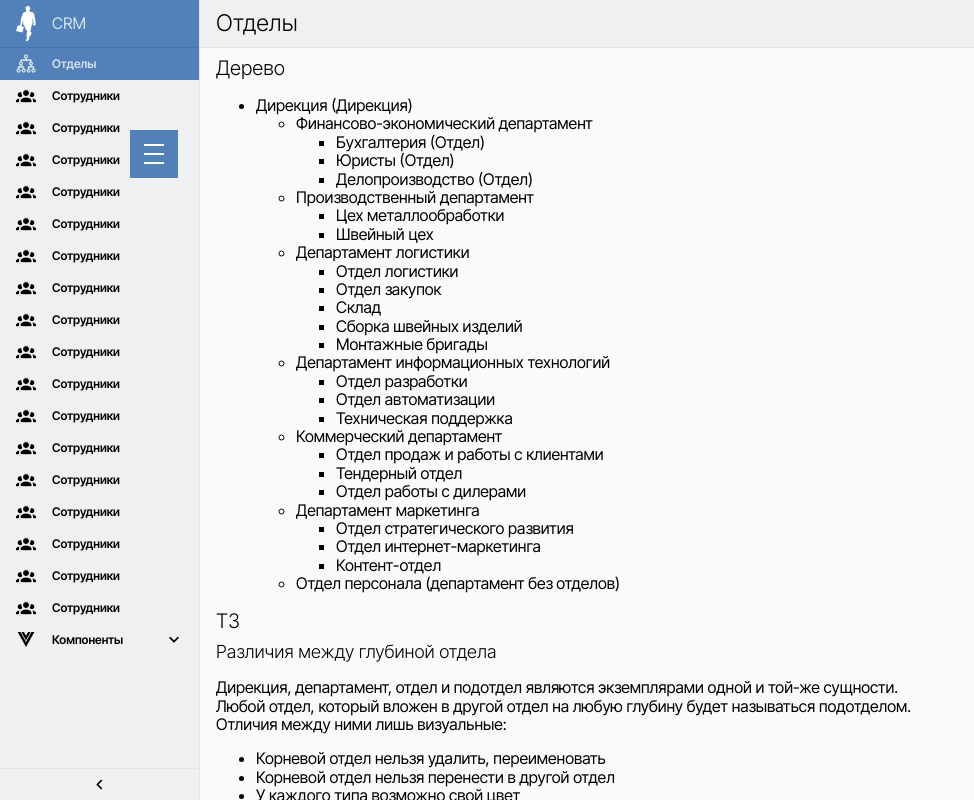
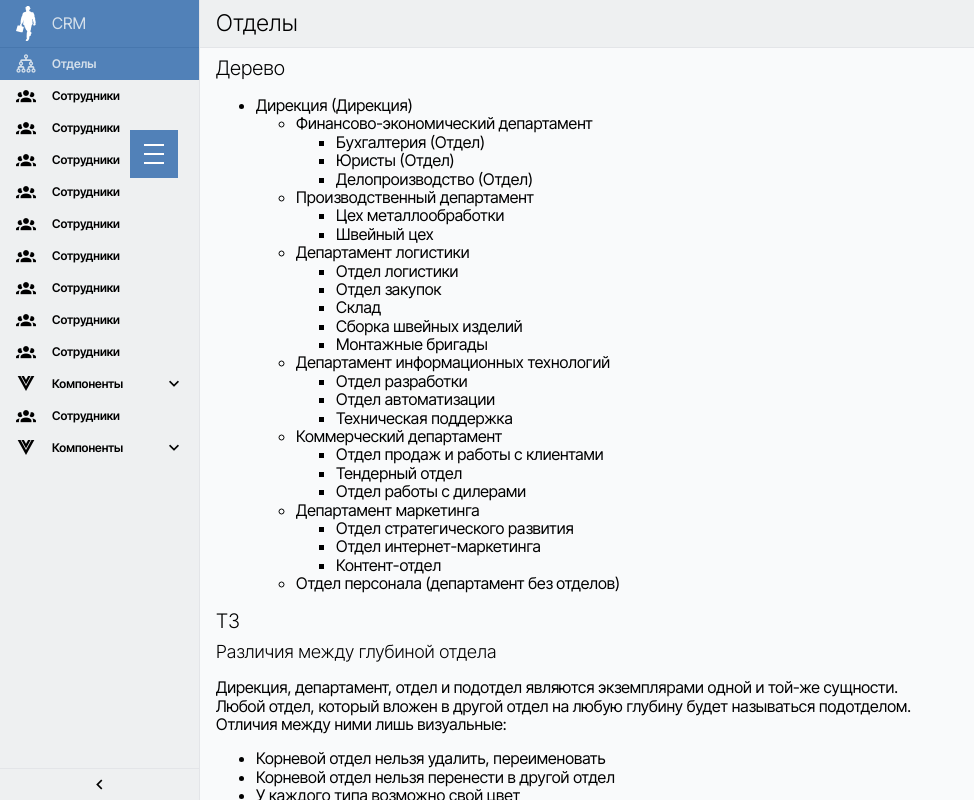
Before and after one commit to hardmagnett/big-company, a Vue app: page / in a window 1280 px wide. Shown: the whole page, without its empty margins (0-974 px from the left). Built offline with nearby package versions, Linux system fonts and the light colour scheme.

Commit message:
Подсветка меню 2-го уровня.

```diff
--- a/src/a-library/assets/typo/main.css
+++ b/src/a-library/assets/typo/main.css
@@ -1,7 +1,7 @@
 body {
   font-family: var(--body-font-family);
   font-size: var(--font-size-base);
-  color: var(--clr-font-blue-dark);
+  color: var(--clr-font-blue-darkest);
 }
 
 a {
--- a/src/a-library/assets/variables/colors.css
+++ b/src/a-library/assets/variables/colors.css
@@ -69,6 +69,8 @@
   --_sat-bg-small: 9%;
   --_light-bg-small: 94%;
 
+  --_sat-bg-smaller: 9%;
+  --_light-bg-smaller: 90%;
 
 
   --_sat-bg-accent: 19%;
@@ -79,6 +81,7 @@
 
   --clr-bg-blue-big: hsl(var(--_hue-blue), var(--_sat-bg-big), var(--_light-bg-big));
   --clr-bg-blue-small: hsl(var(--_hue-blue), var(--_sat-bg-small), var(--_light-bg-small));
+  --clr-bg-blue-smaller: hsl(var(--_hue-blue), var(--_sat-bg-smaller), var(--_light-bg-smaller));
   --clr-bg-blue-accent: hsl(var(--_hue-blue), var(--_sat-bg-accent), var(--_light-bg-accent));
   --clr-bg-blue-highlight: hsl(var(--_hue-blue), var(--_sat-bg-highlight), var(--_light-bg-highlight));
 
@@ -107,9 +110,13 @@
   --_light-font-gray: 58%;
 
   --_sat-font-dark: 0%;
-  --_light-font-dark: 0%;
+  --_light-font-dark: 20%;
+
+  --_sat-font-darkest: 0%;
+  --_light-font-darkest: 0%;
 
   --clr-font-blue-light: hsl(var(--_hue-blue), var(--_sat-font-light), var(--_light-font-light));
   --clr-font-blue-gray: hsl(var(--_hue-blue), var(--_sat-font-gray), var(--_light-font-gray));
   --clr-font-blue-dark: hsl(var(--_hue-blue), var(--_sat-font-dark), var(--_light-font-dark));
+  --clr-font-blue-darkest: hsl(var(--_hue-blue), var(--_sat-font-darkest), var(--_light-font-darkest));
 }
--- a/src/a-library/components/layout/AMainMenu/AMainMenu.vue
+++ b/src/a-library/components/layout/AMainMenu/AMainMenu.vue
@@ -1,4 +1,17 @@
 <script setup lang="ts">
+/**
+ * Меню предусматривает лишь 1 уровень вложенности (У элемента может быть лишь 1 уровень потомков).
+ * Делать глубже не имеет смысла:
+ * - Это не помещается в экраны сматрфонов уже на 3-м уровне.
+ * - Для 2-х уровней
+ *   - либо будет пестрить от всех цветных подсветок, подсказывающих какой уровень открыт,
+ *   — либо без подсветок будет непонятно какой уровень открыт.
+ * - Это неудобно с точки зрения UX - пользователь путается.
+ *   Лучше на более вложенные элементы делать ссылки уже непосредственно на страницах.
+ *
+ * Я не встречал подобных боковых меню, у которых было-бы 2 и более уровней вложенности,
+ * да таких, чтобы были удобными. В Vuetify всего 2 уровня. В SilverStripe всего 1 уровень.
+ */
 
 import {ref, computed} from 'vue';
 import { storeToRefs } from 'pinia'
@@ -71,14 +84,14 @@ const menuItems = [
   { id: i++, title: 'Сотрудники', icon: 'mdi-account-group', route: { to: 'employees'},} as MenuItem ,
   { id: i++, title: 'Сотрудники', icon: 'mdi-account-group', route: { to: 'employees'},} as MenuItem ,
   { id: i++, title: 'Сотрудники', icon: 'mdi-account-group', route: { to: 'employees'},} as MenuItem ,
-  { id: i++, title: 'Сотрудники', icon: 'mdi-account-group', route: { to: 'employees'},} as MenuItem ,
-  { id: i++, title: 'Сотрудники', icon: 'mdi-account-group', route: { to: 'employees'},} as MenuItem ,
-  { id: i++, title: 'Сотрудники', icon: 'mdi-account-group', route: { to: 'employees'},} as MenuItem ,
-  { id: i++, title: 'Сотрудники', icon: 'mdi-account-group', route: { to: 'employees'},} as MenuItem ,
-  { id: i++, title: 'Сотрудники', icon: 'mdi-account-group', route: { to: 'employees'},} as MenuItem ,
-  { id: i++, title: 'Сотрудники', icon: 'mdi-account-group', route: { to: 'employees'},} as MenuItem ,
-  { id: i++, title: 'Сотрудники', icon: 'mdi-account-group', route: { to: 'employees'},} as MenuItem ,
-  { id: i++, title: 'Сотрудники', icon: 'mdi-account-group', route: { to: 'employees'},} as MenuItem ,
+  // { id: i++, title: 'Сотрудники', icon: 'mdi-account-group', route: { to: 'employees'},} as MenuItem ,
+  // { id: i++, title: 'Сотрудники', icon: 'mdi-account-group', route: { to: 'employees'},} as MenuItem ,
+  // { id: i++, title: 'Сотрудники', icon: 'mdi-account-group', route: { to: 'employees'},} as MenuItem ,
+  // { id: i++, title: 'Сотрудники', icon: 'mdi-account-group', route: { to: 'employees'},} as MenuItem ,
+  // { id: i++, title: 'Сотрудники', icon: 'mdi-account-group', route: { to: 'employees'},} as MenuItem ,
+  // { id: i++, title: 'Сотрудники', icon: 'mdi-account-group', route: { to: 'employees'},} as MenuItem ,
+  // { id: i++, title: 'Сотрудники', icon: 'mdi-account-group', route: { to: 'employees'},} as MenuItem ,
+  // { id: i++, title: 'Сотрудники', icon: 'mdi-account-group', route: { to: 'employees'},} as MenuItem ,
   // { id: i++, title: 'Сотрудники', icon: 'mdi-account-group', route: { to: 'employees'},} as MenuItem ,
   // { id: i++, title: 'Сотрудники', icon: 'mdi-account-group', route: { to: 'employees'},} as MenuItem ,
   // { id: i++, title: 'Сотрудники', icon: 'mdi-account-group', route: { to: 'employees'},} as MenuItem ,
@@ -89,6 +102,47 @@ const menuItems = [
   // { id: i++, title: 'Сотрудники', icon: 'mdi-account-group', route: { to: 'employees'},} as MenuItem ,
   // { id: i++, title: 'Сотрудники', icon: 'mdi-account-group', route: { to: 'employees'},} as MenuItem ,
 
+  {
+    id: i++,
+    title: 'Сотрудники',
+    icon: 'mdi-account-group',
+    route: {
+      to: 'employees'
+    },
+  } as MenuItem ,
+  {
+    id: i++,
+    title: 'Компоненты',
+    icon: 'mdi-vuejs',
+    children: [
+      {
+        id: i++,
+        title: 'Заголовки',
+        icon: 'mdi-format-size',
+        route: {
+          to: 'headers'
+        },
+      } as MenuItem ,
+      {
+        id: i++,
+        title: 'Кнопки',
+        icon: 'mdi-button-cursor',
+        route: {
+          to: 'buttons'
+        },
+      } as MenuItem ,
+      {
+        id: i++,
+        title: 'Элементы форм',
+        icon: 'mdi-form-textbox',
+        route: {
+          to: 'inputs'
+        },
+      } as MenuItem
+    ]
+  },
+
+  // Ещё раз сотрудники и компоненты
   {
     id: i++,
     title: 'Сотрудники',
--- a/src/a-library/components/layout/AMainMenu/AMainMenuItem.vue
+++ b/src/a-library/components/layout/AMainMenu/AMainMenuItem.vue
@@ -64,7 +64,8 @@ const paddingLeft = computed(() => props.deepLevel * 16)
 const classes = computed(() => {
   return {
     'main-menu-item--is-closed': props.menuItem.children && isClosed.value,
-    'main-menu-item--main-menu-is-collapsed': props.isMainMenuCollapsed
+    'main-menu-item--main-menu-is-collapsed': props.isMainMenuCollapsed,
+    'main-menu-item--deep-level-1': props.deepLevel === 1
   }
 })
 
@@ -195,7 +196,7 @@ onMounted(() => {
 
     height: var(--height);
     line-height: var(--height);
-    color: var(--clr-font-blue-dark);
+    color: var(--clr-font-blue-darkest);
     text-decoration: none;
     transition: background-color var(--time-short), color var(--time-short);
     font-size: var(--font-size-tiny);
@@ -231,7 +232,7 @@ onMounted(() => {
 
     &.main-menu-item__link--active {
       background-color: var(--accentedColor);
-      color: var(--clr-font-blue-light);
+      color: var(--clr-font-blue-light) !important;
       &:hover {
         background-color: var(--accentedColor);
         color: var(--clr-font-blue-light);
@@ -274,5 +275,12 @@ onMounted(() => {
       opacity: 0;
     }
   }
+
+  &.main-menu-item--deep-level-1 {
+    background-color: var(--clr-bg-blue-smaller);
+    .main-menu-item__link {
+      color: var(--clr-font-blue-dark);
+    }
+  }
 }
 </style>
```
Also changed, not shown: src/a-library/components/layout/AMainMenu/README.txt.
